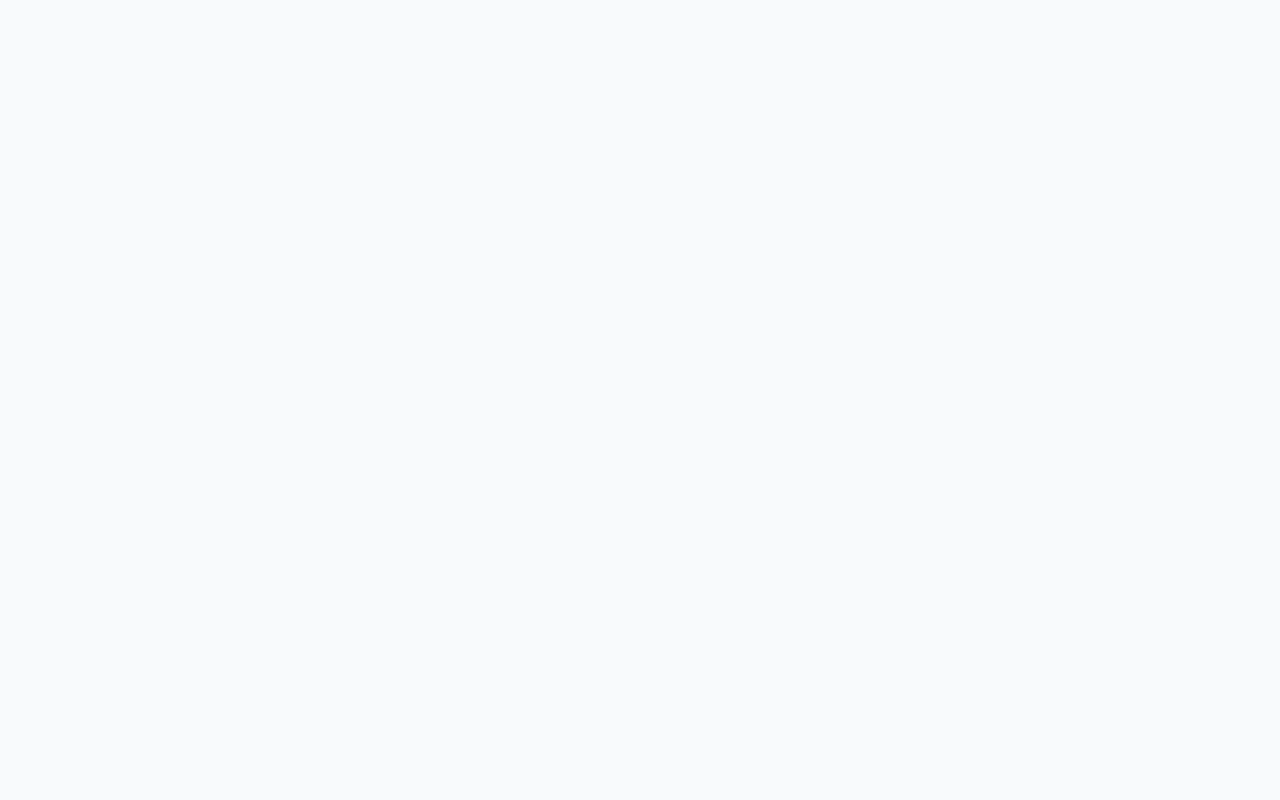
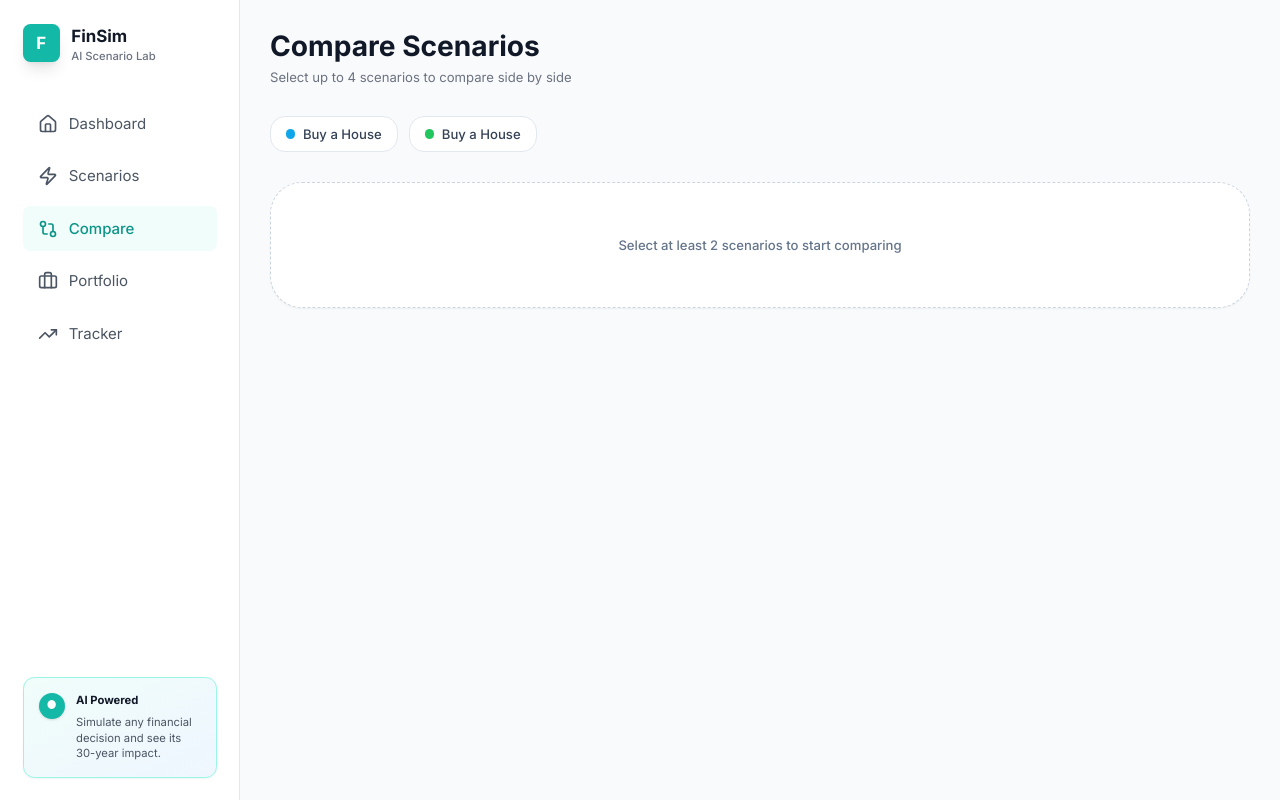
Before and after one commit to pawarprathmesh2025/Fintech-Ai-Platform, a React app in the folder Frontend/: page /compare in a window 1280 px wide. Before the commit this address had no page. Built offline with nearby package versions, Linux system fonts and the light colour scheme; the HTML template or start-up script is replaced by a standard one.

Commit message:
added compare page

```diff
--- a/Frontend/src/App.jsx
+++ b/Frontend/src/App.jsx
@@ -2,6 +2,7 @@ import { BrowserRouter, Routes, Route } from "react-router-dom";
 import Login from "./pages/Login";
 import Dashboard from "./pages/Dashboard";
 import Scenarios from "./pages/Scenarios";
+import Compare from "./pages/Compare";
 import TrackPage from "./components/TrackPage";
 
 function App() {
@@ -11,8 +12,8 @@ function App() {
         <Route path="/" element={<Login />} />
         <Route path="/dashboard" element={<Dashboard />} />
         <Route path="/scenarios" element={<Scenarios />} />
+        <Route path="/compare" element={<Compare />} />
         <Route path="/track" element={<TrackPage />} />
-
       </Routes>
     </BrowserRouter>
   );
--- a/Frontend/src/components/Sidebar.jsx
+++ b/Frontend/src/components/Sidebar.jsx
@@ -1,9 +1,10 @@
 import { Home, Zap, GitCompare, Briefcase, TrendingUp } from 'lucide-react';
-import { useNavigate } from 'react-router-dom';
+import { useNavigate, useLocation } from 'react-router-dom';
 
 function Sidebar() {
   const navigate = useNavigate();
-  const currentPath = window.location.pathname;
+  const location = useLocation();
+  const currentPath = location.pathname;
 
   const navItems = [
     { label: 'Dashboard', icon: Home, path: '/dashboard' },
--- /dev/null
+++ b/Frontend/src/pages/Compare.jsx
@@ -0,0 +1,187 @@
+import React, { useState } from 'react';
+import { CheckCircle2 } from 'lucide-react';
+import {
+  ResponsiveContainer,
+  LineChart,
+  Line,
+  XAxis,
+  YAxis,
+  CartesianGrid,
+  Tooltip,
+  Legend,
+  RadarChart,
+  PolarGrid,
+  PolarAngleAxis,
+  PolarRadiusAxis,
+  Radar,
+} from 'recharts';
+import Sidebar from '../components/Sidebar';
+
+const lineData = [
+  { year: 'Year 0', scenarioA: 48000, scenarioB: 50000 },
+  { year: 'Year 1', scenarioA: 62000, scenarioB: 54000 },
+  { year: 'Year 2', scenarioA: 76000, scenarioB: 68000 },
+  { year: 'Year 3', scenarioA: 90000, scenarioB: 82000 },
+  { year: 'Year 4', scenarioA: 104000, scenarioB: 96000 },
+  { year: 'Year 5', scenarioA: 118000, scenarioB: 110000 },
+  { year: 'Year 6', scenarioA: 132000, scenarioB: 124000 },
+  { year: 'Year 7', scenarioA: 146000, scenarioB: 138000 },
+  { year: 'Year 8', scenarioA: 160000, scenarioB: 152000 },
+  { year: 'Year 9', scenarioA: 174000, scenarioB: 166000 },
+  { year: 'Year 10', scenarioA: 188000, scenarioB: 180000 },
+];
+
+const radarData = [
+  { subject: 'Safety', A: 80, B: 72, fullMark: 100 },
+  { subject: 'Growth', A: 88, B: 84, fullMark: 100 },
+  { subject: 'Liquidity', A: 72, B: 65, fullMark: 100 },
+  { subject: 'Returns', A: 92, B: 86, fullMark: 100 },
+  { subject: 'Stability', A: 78, B: 70, fullMark: 100 },
+];
+
+const scenarioOptions = [
+  { id: 'a', name: 'Buy a House', color: '#0ea5e9', dotClass: 'bg-sky-500' },
+  { id: 'b', name: 'Buy a House', color: '#22c55e', dotClass: 'bg-emerald-500' },
+];
+
+function Compare() {
+  const [selectedIds, setSelectedIds] = useState([]);
+
+  const toggleScenario = (id) => {
+    setSelectedIds((prev) =>
+      prev.includes(id) ? prev.filter((item) => item !== id) : [...prev, id]
+    );
+  };
+
+  const selectedScenarios = scenarioOptions.filter((scenario) => selectedIds.includes(scenario.id));
+
+  return (
+    <div className="flex bg-white min-h-screen">
+      <Sidebar />
+
+      <div className="ml-64 flex-1 bg-gray-50 min-h-screen p-8">
+        <div className="mb-8">
+          <h1 className="text-3xl font-bold text-gray-900">Compare Scenarios</h1>
+          <p className="text-gray-500 text-sm mt-1">Select up to 4 scenarios to compare side by side</p>
+        </div>
+
+        <div className="flex flex-wrap gap-3 mb-8">
+          {scenarioOptions.map((scenario) => {
+            const selected = selectedIds.includes(scenario.id);
+            return (
+              <button
+                key={scenario.id}
+                onClick={() => toggleScenario(scenario.id)}
+                className={`inline-flex items-center gap-2 rounded-2xl border px-4 py-2 text-sm font-medium transition ${
+                  selected
+                    ? 'border-emerald-300 bg-white text-slate-900 shadow-sm'
+                    : 'border-slate-200 bg-white text-slate-700 hover:border-slate-300'
+                }`}
+              >
+                {selected && <CheckCircle2 size={16} className="text-emerald-500" />}
+                <span className="inline-flex h-2.5 w-2.5 rounded-full" style={{ backgroundColor: scenario.color }} />
+                {scenario.name}
+              </button>
+            );
+          })}
+        </div>
+
+        {selectedIds.length < 2 ? (
+          <div className="rounded-[32px] border border-dashed border-slate-300 bg-white px-8 py-14 text-center text-slate-500 shadow-sm">
+            <p className="text-sm font-medium">Select at least 2 scenarios to start comparing</p>
+          </div>
+        ) : (
+          <div className="space-y-6">
+            <div className="bg-white rounded-[32px] border border-gray-200 shadow-sm p-6">
+              <div className="flex flex-col gap-3 lg:flex-row lg:items-center lg:justify-between mb-6">
+                <div>
+                  <h2 className="text-lg font-semibold text-gray-900">Net Worth Comparison</h2>
+                  <p className="text-sm text-gray-500">Projected net worth over time</p>
+                </div>
+              </div>
+              <div className="w-full h-[360px]">
+                <ResponsiveContainer width="100%" height="100%">
+                  <LineChart data={lineData} margin={{ top: 10, right: 30, left: 0, bottom: 0 }}>
+                    <CartesianGrid strokeDasharray="3 3" stroke="#e5e7eb" />
+                    <XAxis dataKey="year" axisLine={false} tickLine={false} tick={{ fill: '#64748b', fontSize: 12 }} />
+                    <YAxis axisLine={false} tickLine={false} tick={{ fill: '#64748b', fontSize: 12 }} tickFormatter={(value) => `$${value / 1000}k`} />
+                    <Tooltip
+                      contentStyle={{ borderRadius: 16, border: '1px solid #e5e7eb' }}
+                      formatter={(value) => [`$${value.toLocaleString()}`, '']}
+                    />
+                    <Legend verticalAlign="bottom" height={36} iconType="circle" wrapperStyle={{ fontSize: 13, color: '#0f172a' }} />
+                    <Line type="monotone" dataKey="scenarioA" stroke="#0ea5e9" strokeWidth={3} dot={{ r: 4, fill: '#0ea5e9' }} activeDot={{ r: 6 }} />
+                    <Line type="monotone" dataKey="scenarioB" stroke="#22c55e" strokeWidth={3} dot={{ r: 4, fill: '#22c55e' }} activeDot={{ r: 6 }} />
+                  </LineChart>
+                </ResponsiveContainer>
+              </div>
+            </div>
+
+            <div className="grid grid-cols-1 xl:grid-cols-[2fr_1fr] gap-6">
+              <div className="bg-white rounded-[32px] border border-gray-200 shadow-sm p-6">
+                <div className="flex items-center justify-between mb-6">
+                  <div>
+                    <h3 className="text-lg font-semibold text-gray-900">Risk Profile Comparison</h3>
+                  </div>
+                </div>
+                <div className="w-full h-[360px]">
+                  <ResponsiveContainer width="100%" height="100%">
+                    <RadarChart cx="50%" cy="50%" outerRadius="80%" data={radarData}>
+                      <PolarGrid stroke="#e5e7eb" />
+                      <PolarAngleAxis dataKey="subject" tick={{ fill: '#64748b', fontSize: 12 }} />
+                      <PolarRadiusAxis angle={30} domain={[0, 100]} tick={false} axisLine={false} />
+                      <Radar name={selectedScenarios[0].name} dataKey="A" stroke="#0ea5e9" fill="#0ea5e9" fillOpacity={0.2} />
+                      <Radar name={selectedScenarios[1].name} dataKey="B" stroke="#22c55e" fill="#22c55e" fillOpacity={0.2} />
+                    </RadarChart>
+                  </ResponsiveContainer>
+                </div>
+                <div className="mt-6 flex flex-wrap gap-4 text-sm">
+                  <div className="flex items-center gap-2 text-slate-600">
+                    <span className="inline-flex h-2.5 w-2.5 rounded-full bg-sky-500" />
+                    Buy a House
+                  </div>
+                  <div className="flex items-center gap-2 text-slate-600">
+                    <span className="inline-flex h-2.5 w-2.5 rounded-full bg-emerald-500" />
+                    Buy a House
+                  </div>
+                </div>
+              </div>
+
+              <div className="space-y-5">
+                {selectedScenarios.map((scenario) => (
+                  <div key={scenario.id} className="bg-white rounded-[32px] border border-gray-200 shadow-sm p-5">
+                    <div className="flex items-center justify-between gap-4 mb-4">
+                      <div className="flex items-center gap-3">
+                        <span className="inline-flex h-3 w-3 rounded-full" style={{ backgroundColor: scenario.color }} />
+                        <p className="text-sm font-semibold text-gray-900">{scenario.name}</p>
+                      </div>
+                      <button className="rounded-full border border-slate-200 bg-slate-50 px-3 py-1 text-xs font-semibold text-slate-700">
+                        Buy a House
+                      </button>
+                    </div>
+                    <div className="grid grid-cols-3 gap-4 text-left">
+                      <div>
+                        <p className="text-[10px] uppercase tracking-[0.25em] text-slate-400 mb-1">Net Worth Δ</p>
+                        <p className="text-xl font-semibold text-emerald-600">+$194k</p>
+                      </div>
+                      <div>
+                        <p className="text-[10px] uppercase tracking-[0.25em] text-slate-400 mb-1">Risk Score</p>
+                        <p className="text-xl font-semibold text-gray-900">77/100</p>
+                      </div>
+                      <div>
+                        <p className="text-[10px] uppercase tracking-[0.25em] text-slate-400 mb-1">Final NW</p>
+                        <p className="text-xl font-semibold text-gray-900">$224k</p>
+                      </div>
+                    </div>
+                  </div>
+                ))}
+              </div>
+            </div>
+          </div>
+        )}
+      </div>
+    </div>
+  );
+}
+
+export default Compare;
```
